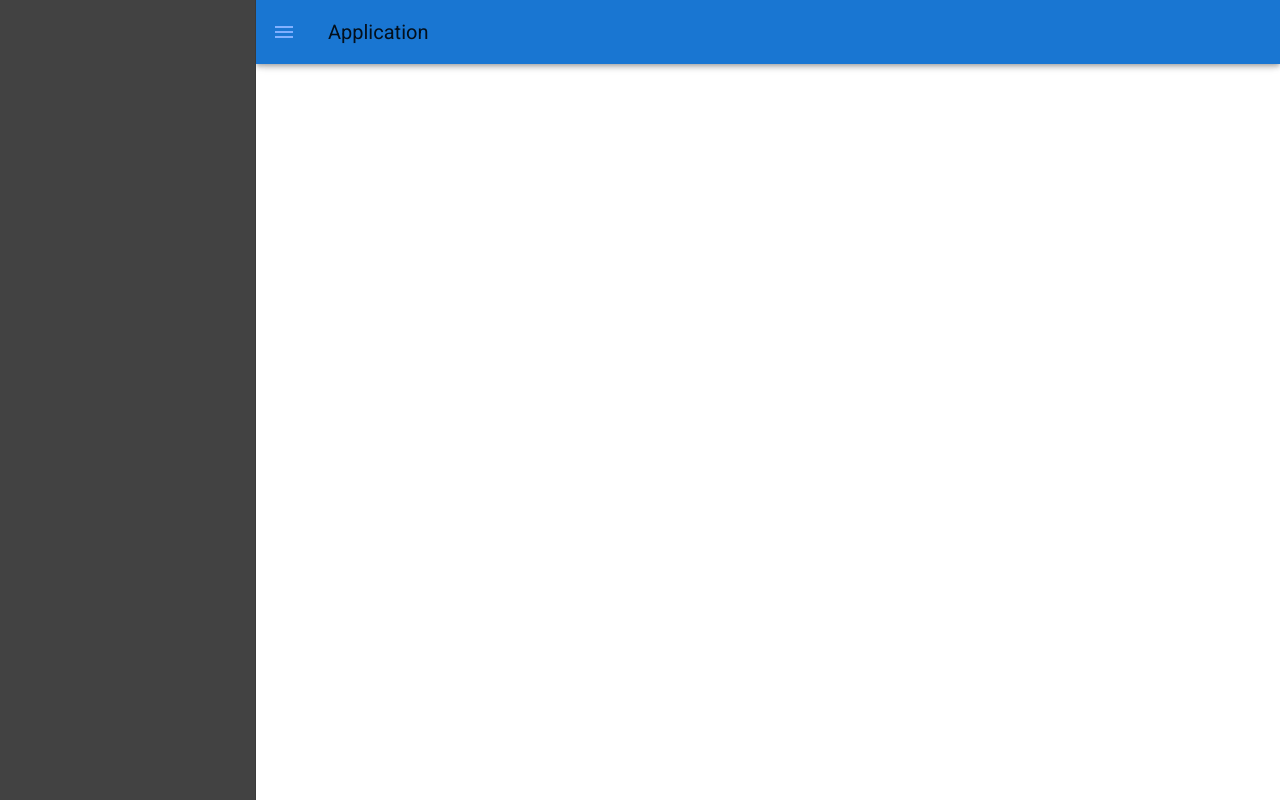
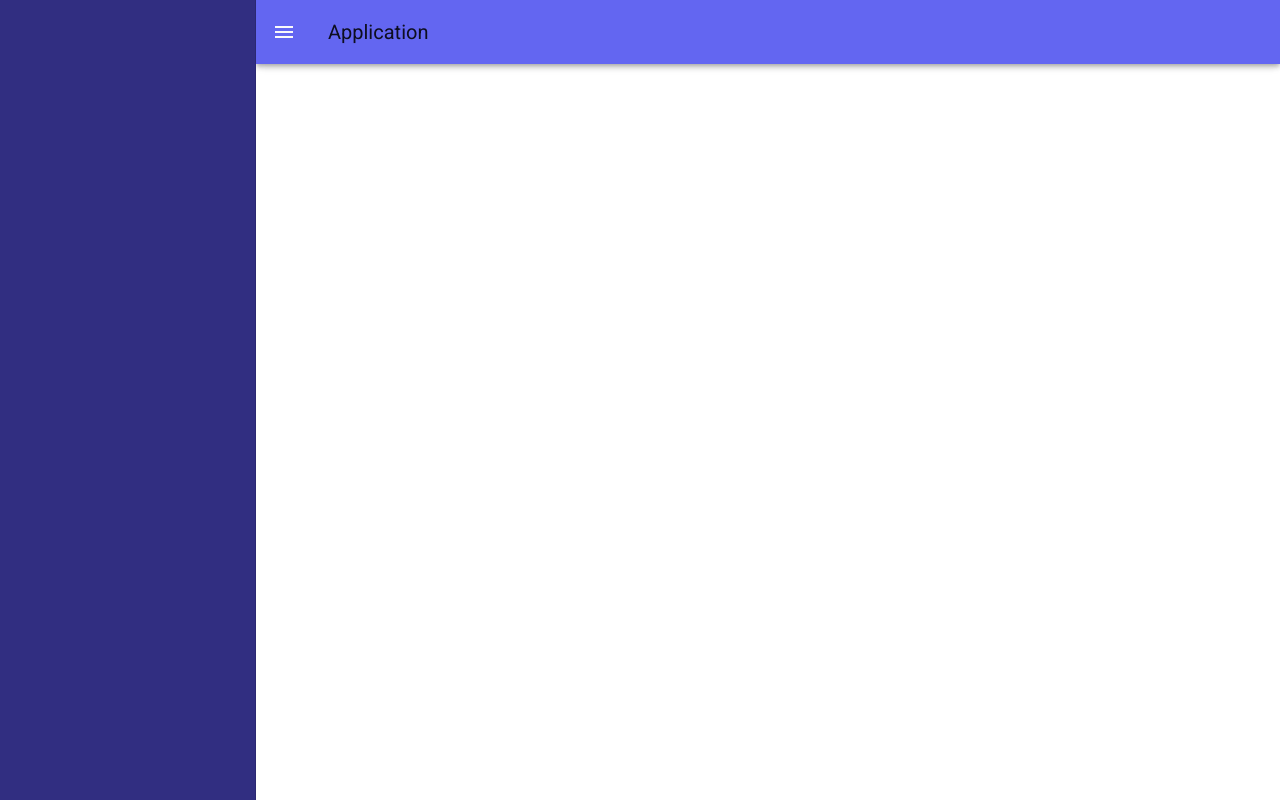
Before and after one commit to aymeric35/to-do-app, a Vue app: page / in a window 1280 px wide. Built offline with nearby package versions, Linux system fonts and the light colour scheme.

Commit message:
Add theme colors

```diff
--- a/src/plugins/vuetify.js
+++ b/src/plugins/vuetify.js
@@ -4,4 +4,20 @@ import Vuetify from 'vuetify/lib/framework';
 Vue.use(Vuetify);
 
 export default new Vuetify({
+    theme: {
+        themes: {
+            light: {
+                primary: '#6366F1',
+                secondary: '#312E81',
+                accent: '#FAFAFA',
+                error: '#DC2626',
+            },
+            dark: {
+                primary: '#171717',
+                secondary: '#b0bec5',
+                accent: '#8c9eff',
+                error: '#DC2626',
+            }
+        },
+    },
 });
```
